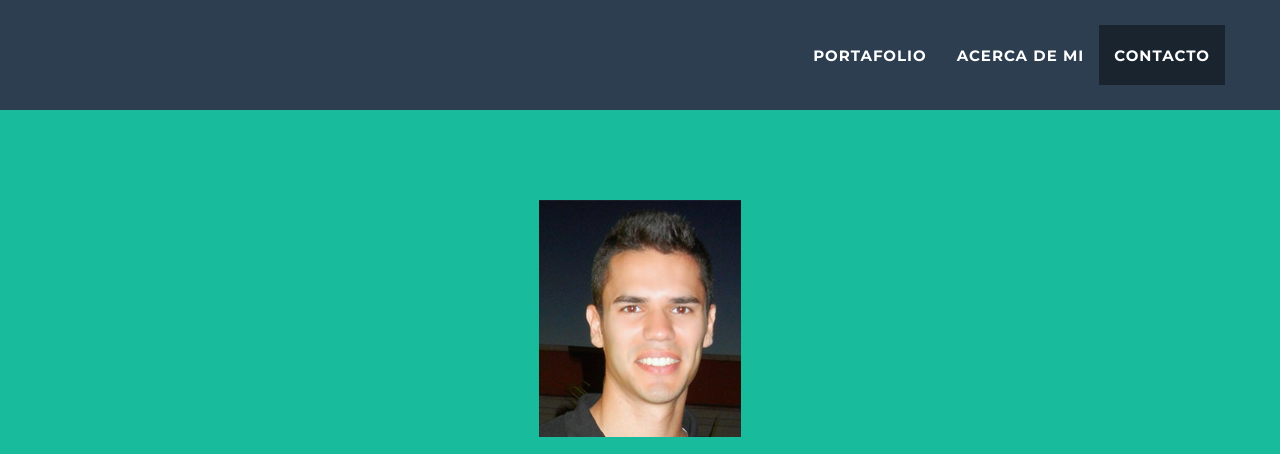
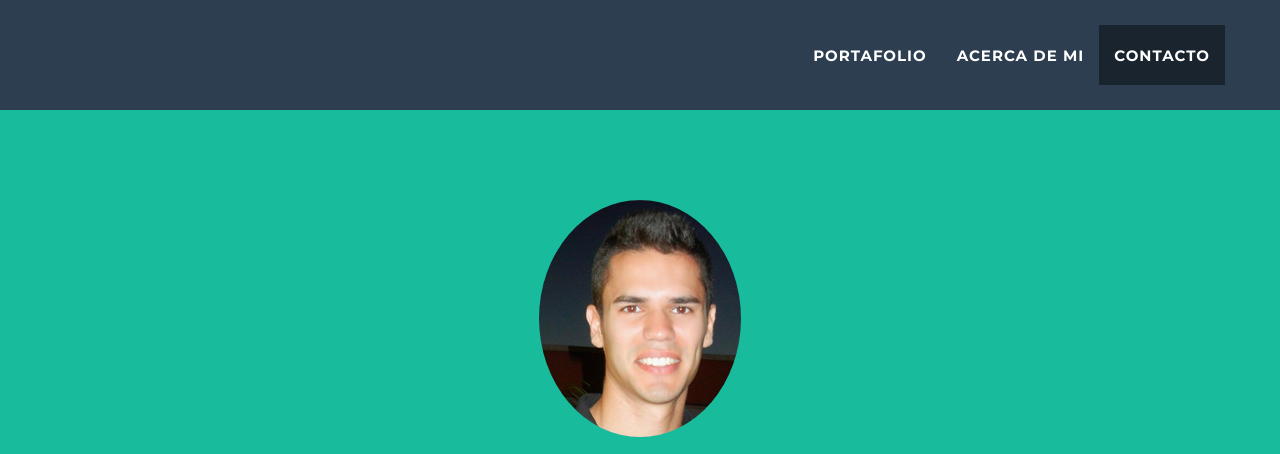
Before and after one commit to alu3286/alu3286.github.io, a plain HTML site: page index.html in a window 1280 px wide. Shown: the top 454 px of the page. Drawn offline with nearby package versions, Linux system fonts and the light colour scheme.

Commit message:
Imagen circular

```diff
--- a/index.html
+++ b/index.html
@@ -74,7 +74,7 @@
         <div class="container">
             <div class="row">
                 <div class="col-lg-12">
-                    <img class="img-responsive.img-circle" src="img/profile.png" alt="">
+                    <img class="img-responsive img-circle" src="img/profile.png" alt="">
                     <div class="intro-text">
                         <span class="name">Eduardo Acuña Ledesma</span>
                         <hr class="star-light">
```
